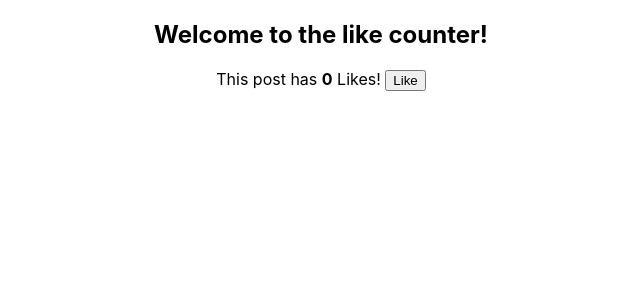
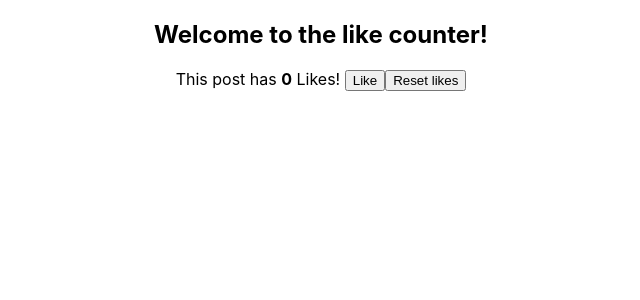
Before and after one commit to luizfiorentino/like-counter, a React (Create React App) app: page / in a window 1280 px wide. Shown: the top 300 px of the page, without its empty margins (319-959 px from the left). Built offline with nearby package versions, Linux system fonts and the light colour scheme.

Commit message:
reset button added

```diff
--- a/src/LikeCounter.js
+++ b/src/LikeCounter.js
@@ -10,11 +10,16 @@ export default function LikeCounter() {
     setNumLikes(numLikes + 1);
   };
 
+  const resetLikes = () => {
+    setNumLikes(initial_Likes);
+  };
+
   return (
     <div>
       <p>
         This post has <b>{numLikes}</b> Likes!{" "}
         <button onClick={incrementLikes}>Like</button>
+        <button onClick={resetLikes}>Reset likes</button>
       </p>
     </div>
   );
```
